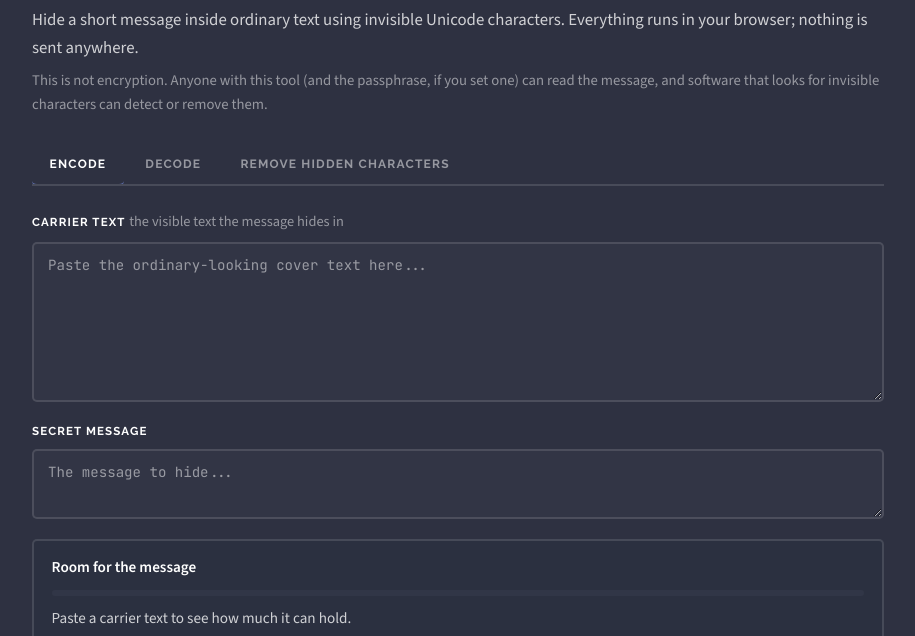
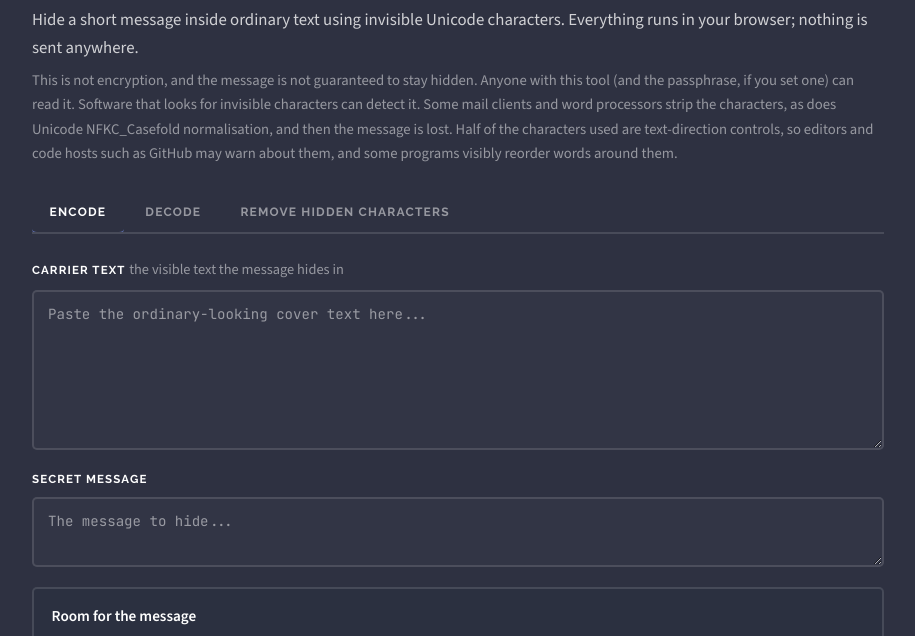
Before and after one commit to hamkee-dev-group/zw-stegano, a plain HTML site: page web/index.html in a window 1280 px wide. Shown: the part 117-753 px from the top of the page, without its empty margins (182-1097 px from the left). Drawn offline with nearby package versions, Linux system fonts and the light colour scheme.

Commit message:
web: accurate claims: detectable, may be stripped (NFKC_Casefold, mail and word processors), direction controls may warn or reorder words
CTO #116: 8 of the 16 symbols are bidi controls (U+200E/F, U+202A-202D, U+2066/7).
Text only; the encoding is unchanged.

Task: run:tools:20261116T182404-9495

```diff
--- a/web/index.html
+++ b/web/index.html
@@ -151,7 +151,7 @@
       <a class="brand" href="https://hamkee.net/">HAMKEE</a>
       <h1>Zero-Width Steganography</h1>
       <p class="subtitle">Hide a short message inside ordinary text using invisible Unicode characters. Everything runs in your browser; nothing is sent anywhere.</p>
-      <p class="caveat">This is not encryption. Anyone with this tool (and the passphrase, if you set one) can read the message, and software that looks for invisible characters can detect or remove them.</p>
+      <p class="caveat">This is not encryption, and the message is not guaranteed to stay hidden. Anyone with this tool (and the passphrase, if you set one) can read it. Software that looks for invisible characters can detect it. Some mail clients and word processors strip the characters, as does Unicode NFKC_Casefold normalisation, and then the message is lost. Half of the characters used are text-direction controls, so editors and code hosts such as GitHub may warn about them, and some programs visibly reorder words around them.</p>
     </header>
 
     <div class="tabs" role="tablist">
```
